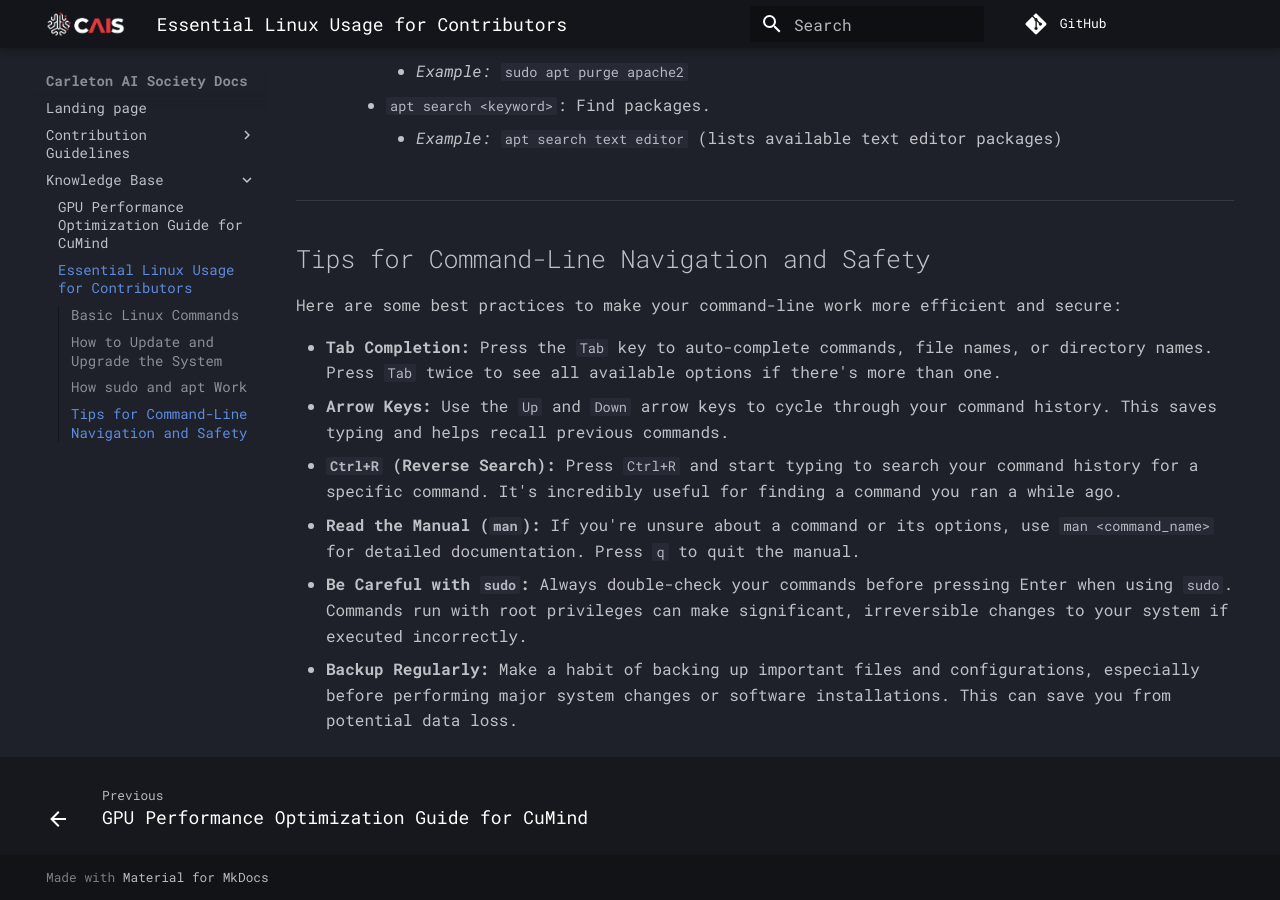
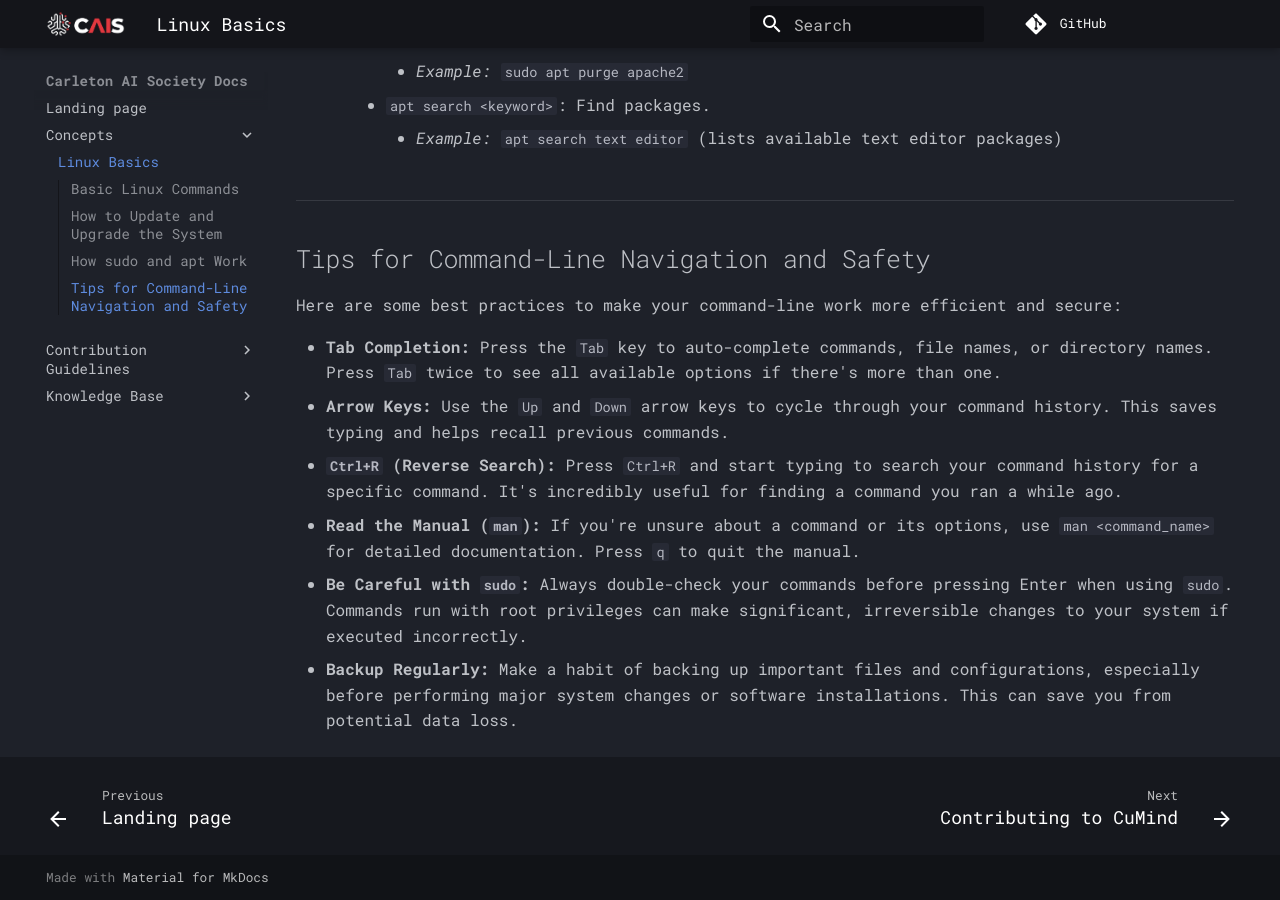
Before and after one commit to carletonai/docs, an MkDocs documentation site: the page built from docs/Concepts/Linux_basics.md, in a window 1280 px wide and 900 px high, scrolled down 3162 px. Built offline with MkDocs 1.6.1 and Material for MkDocs 9.7.7, drawn with Linux system fonts in a browser that asks for light colours; comment, search, counter and statistics services are not loaded; some of the changed text lies outside the part shown.

Commit message:
docs: change name to linux basics

```diff
--- a/docs/Knowledge Base/Linux_guide.md
+++ b/docs/Concepts/Linux_basics.md
@@ -1,4 +1,4 @@
-# Essential Linux Usage for Contributors
+# Linux Basics
 
 Linux is a powerful open-source operating system. As a contributor, understanding basic command-line usage is key. This guide covers essential commands, system updates, and best practices for command-line work.
 
```
